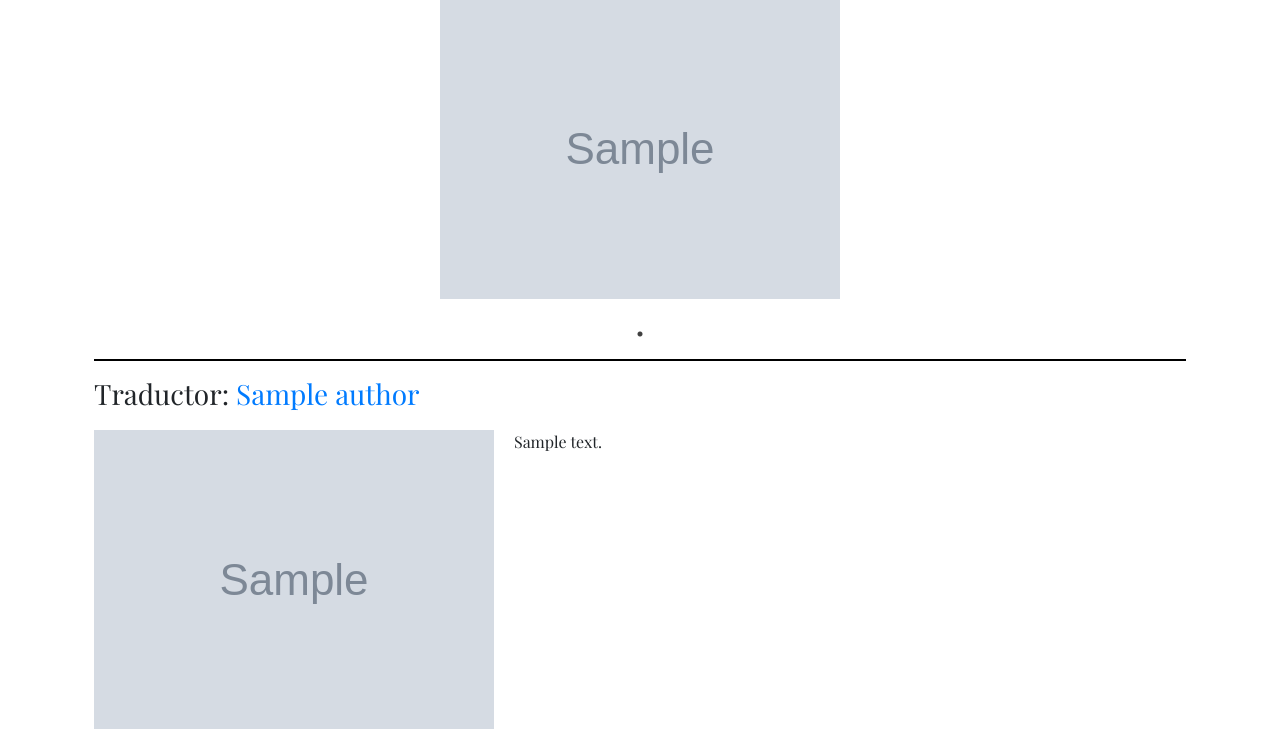
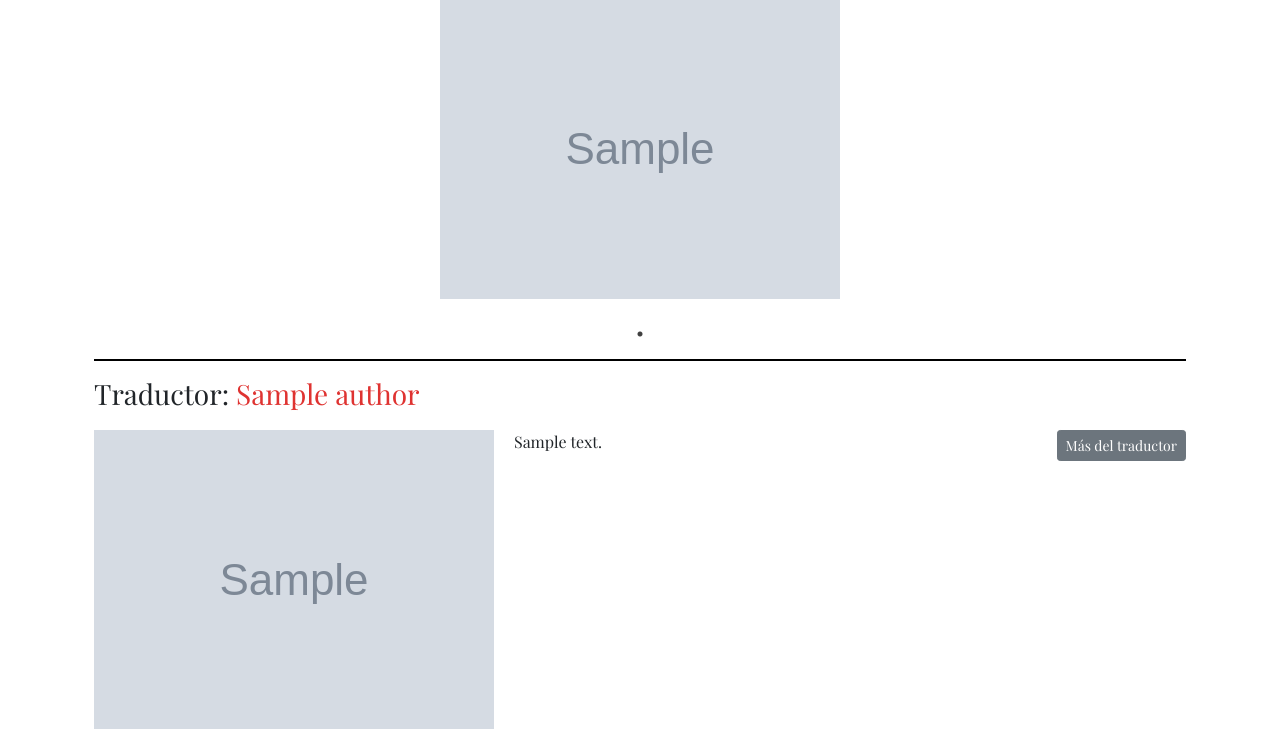
Before and after one commit to YaderV/alastor, a Django app: a page that uses alastor/templates/articles/detail.html in a window 1280 px wide. Shown: the part 1108-1837 px from the top of the page. Run offline with Django 3.2, Linux system fonts and the light colour scheme; tables that the repository leaves empty hold one stand-in row (values such as "Sample post"); grey boxes marked "Sample" are stand-in pictures; some libraries are stand-ins or nearby versions.

Commit message:
Fix traslator markup

```diff
--- a/alastor/templates/articles/detail.html
+++ b/alastor/templates/articles/detail.html
@@ -68,13 +68,14 @@
     <footer>
       <section class="author-bio pt-3">
         {% if article.translator %}
-          <h3>Traductor: <a href="#">{{ article.translator.name }}</a></h3>
+          <h3>Traductor: <a class="author-name" href="{% url 'authors:detail' article.translator.id %}">{{ article.translator.name }}</a></h3>
           <figure class="pull-left">
             {% thumbnail article.translator.photo "100x100" crop="center" as im %}
               <a href="#"><img src="{{ im.url }}" class="img-responsive img-circle"></a>
             {% endthumbnail %}
           </figure>
-          {{ article.translator.bio|safe }}
+          {{ article.translator.bio|safe|truncatewords_html:100 }}
+          <a href="{% url 'authors:detail' article.translator.id %}" class="btn btn-sm btn-secondary pull-right">Más del traductor</a>
           <div class="clearfix"></div>
           <hr>
         {% endif %}
```
